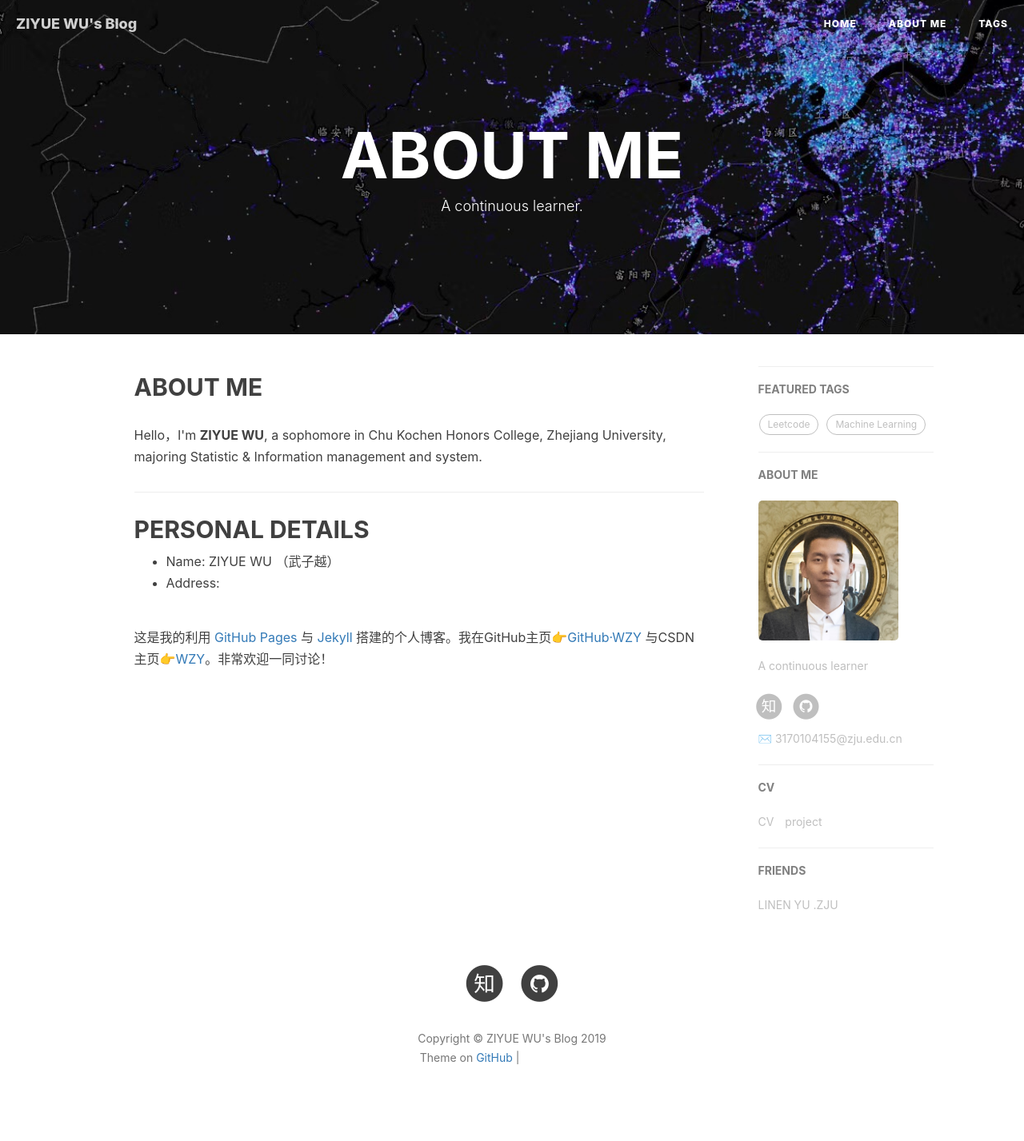
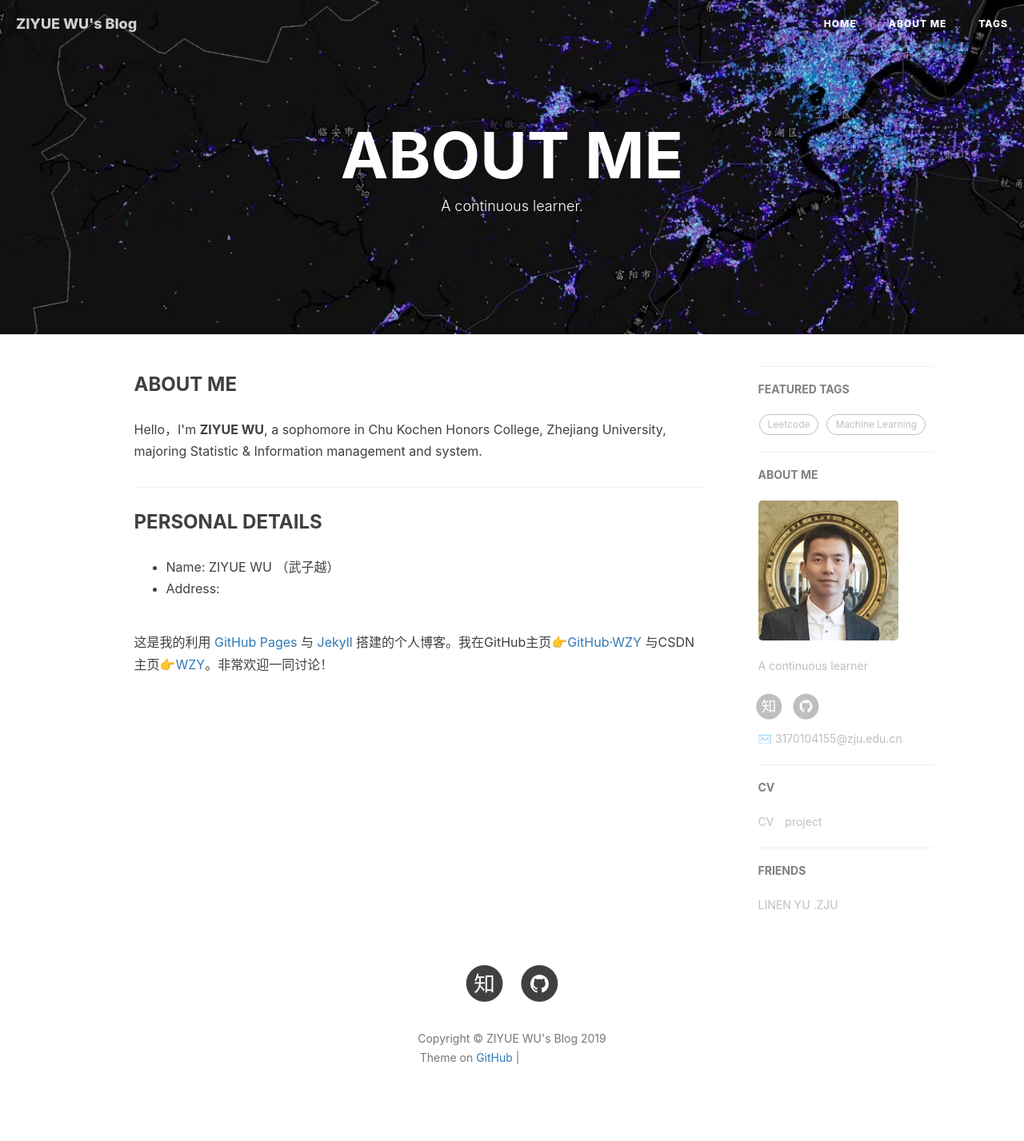
Before and after one commit to ZaccWu/ZaccWu.github.io, a Jekyll site: the page built from about.html, in a window 1280 px wide. Shown: the whole page at 80% size. Built offline with Jekyll 4.4.1, drawn with Linux system fonts in a browser that asks for light colours; nearby versions of some CDN libraries; comment, search, counter and statistics services are not loaded; grey boxes are pictures that could not be loaded.

Commit message:
Update about.html

```diff
--- a/about.html
+++ b/about.html
@@ -15,16 +15,18 @@ header-img: "img/hangzhou.jpg"
 <div class="zh post-container">
 
     <!--copied from markdown -->
-    <h2>ABOUT ME</h2>
+    <h3>ABOUT ME</h3>
     <p>Hello，I'm <strong>ZIYUE WU</strong>, a sophomore in  Chu Kochen Honors College, Zhejiang University, majoring Statistic & Information management and system.</p>
 
     <hr>
 
-    <h2>PERSONAL DETAILS</h2>
+    <h3>PERSONAL DETAILS</h3>
+    <p>
     <ul>
         <li>Name: ZIYUE WU （武子越）</li>
         <li>Address: </li>
     </ul>
+    </p>
 
     <p>这是我的利用 <a href="https://pages.github.com/">GitHub Pages</a> 与 <a href="http://jekyll.com.cn/">Jekyll</a> 搭建的个人博客。我在GitHub主页<a href="https://github.com/Tinky2013">👉GitHub·WZY</a> 与CSDN主页<a href="https://blog.csdn.net/Tinky2013">👉WZY</a>。非常欢迎一同讨论！</p>
 
```
